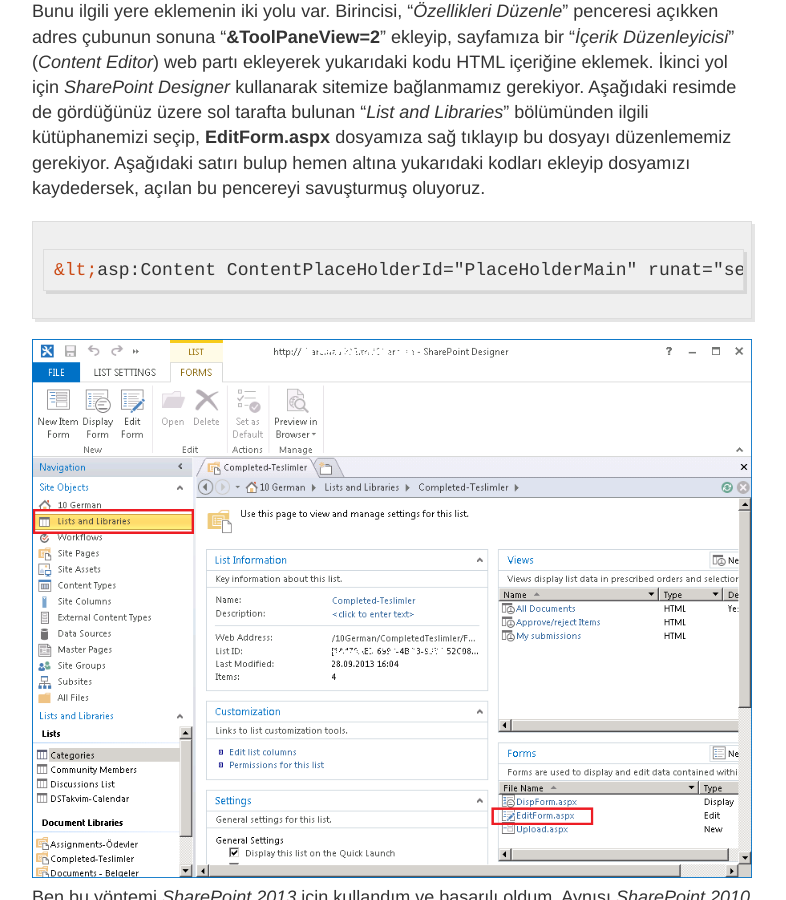
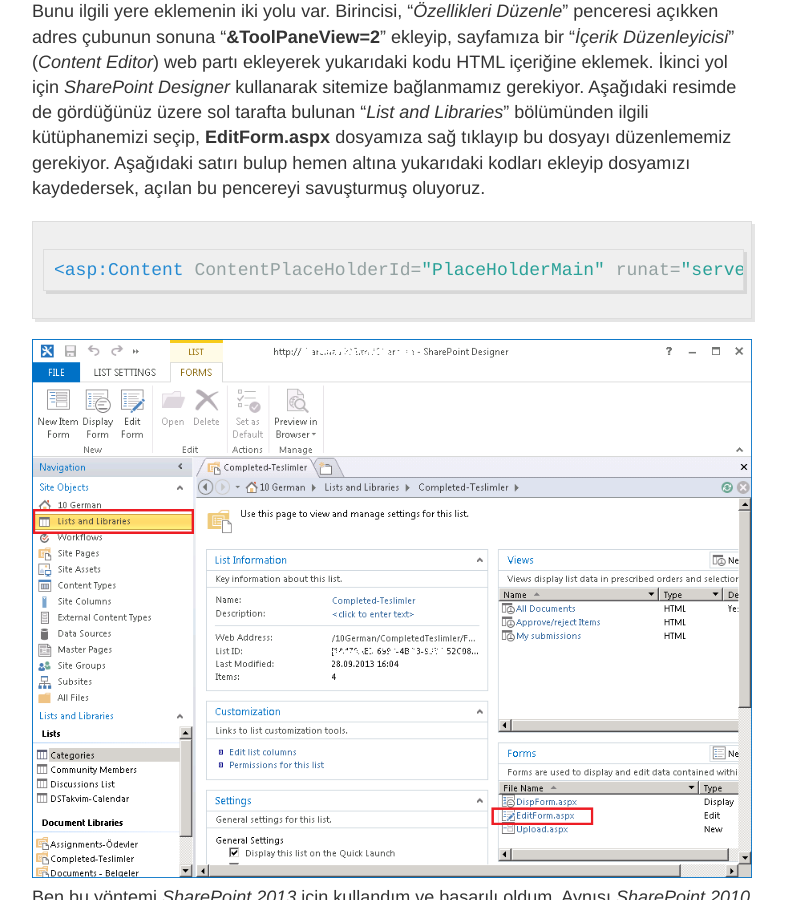
Before and after one commit to hasangok/hasangok.github.io, a Jekyll site: the page built from _posts/2013-10-03-dokuman-kutuphanesinde-ozellikleri-duzenle-diyalogunun-atlanmasi.md, in a window 1280 px wide and 900 px high, scrolled down 1147 px. Shown: the whole window, without its empty margins (248-1034 px from the left). Built offline with Jekyll 4.4.1, drawn with Linux system fonts in a browser that asks for light colours; comment, search, counter and statistics services are not loaded.

Commit message:
Update 2013-10-03-dokuman-kutuphanesinde-ozellikleri-duzenle-diyalogunun-atlanmasi.md

````diff
--- a/_posts/2013-10-03-dokuman-kutuphanesinde-ozellikleri-duzenle-diyalogunun-atlanmasi.md
+++ b/_posts/2013-10-03-dokuman-kutuphanesinde-ozellikleri-duzenle-diyalogunun-atlanmasi.md
@@ -40,7 +40,7 @@
 Bunu ilgili yere eklemenin iki yolu var. Birincisi, "*Özellikleri Düzenle*" penceresi açıkken adres çubunun sonuna "**&amp;ToolPaneView=2**" ekleyip, sayfamıza bir "*İçerik Düzenleyicisi*" (*Content Editor*) web partı ekleyerek yukarıdaki kodu HTML içeriğine eklemek. İkinci yol için *SharePoint Designer* kullanarak sitemize bağlanmamız gerekiyor. Aşağıdaki resimde de gördüğünüz üzere sol tarafta bulunan "*List and Libraries*" bölümünden ilgili kütüphanemizi seçip, **EditForm.aspx** dosyamıza sağ tıklayıp bu dosyayı düzenlememiz gerekiyor. Aşağıdaki satırı bulup hemen altına yukarıdaki kodları ekleyip dosyamızı kaydedersek, açılan bu pencereyi savuşturmuş oluyoruz.
 
 ```html
-&lt;asp:Content ContentPlaceHolderId="PlaceHolderMain" runat="server"&gt;
+<asp:Content ContentPlaceHolderId="PlaceHolderMain" runat="server">
 ```
 ![sharepoint-designer](https://raw.githubusercontent.com/hasangok/hasangok.github.io/master/uploads/2013/10/sharepoint-designer.png)
 Ben bu yöntemi *SharePoint 2013* için kullandım ve başarılı oldum. Aynısı *SharePoint 2010* için de kullanılabilir. Yazının İngilizce versiyonuna <a title="Bypass Edit Properties Dialog After Uploading to a Document Library" href="http://www.hasangok.com.tr/383/bypass-edit-properties-dialog-after-uploading-to-a-document-library.html">buradan</a> ulaşabilirsiniz.
````
